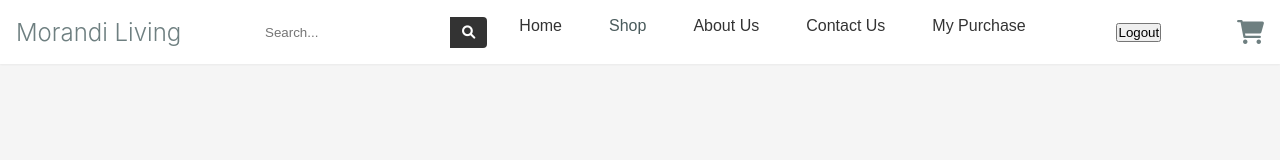
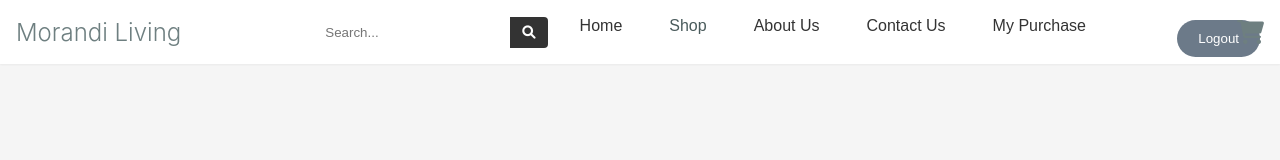
Before and after one commit to hanzi-26/comp7780_GroupProject, a website: page public/shop.html in a window 1280 px wide. Drawn offline with Linux system fonts and the light colour scheme; no server answers; sample sign-in values are in the browser's storage.

Commit message:
Update logout-button

```diff
--- a/public/shop.html
+++ b/public/shop.html
@@ -19,6 +19,26 @@
 
     .nav-links a:hover {
         color: #888;
+    }
+    .logout-button{
+        position: absolute;
+        top: 20px;
+        right: 20px;
+        background-color: #6c7a89;
+        color: white;
+        padding: 10px 20px;
+        border-radius: 25px;
+        text-decoration: none;
+        display: flex;
+        align-items: center;
+        gap: 8px;
+        transition: all 0.3s;
+        border: 1px solid transparent;
+    }
+
+    .logout-button:hover {
+        background-color: #5a6673;
+        transform: translateY(-1px);
     }
 
     .search-box {
```
